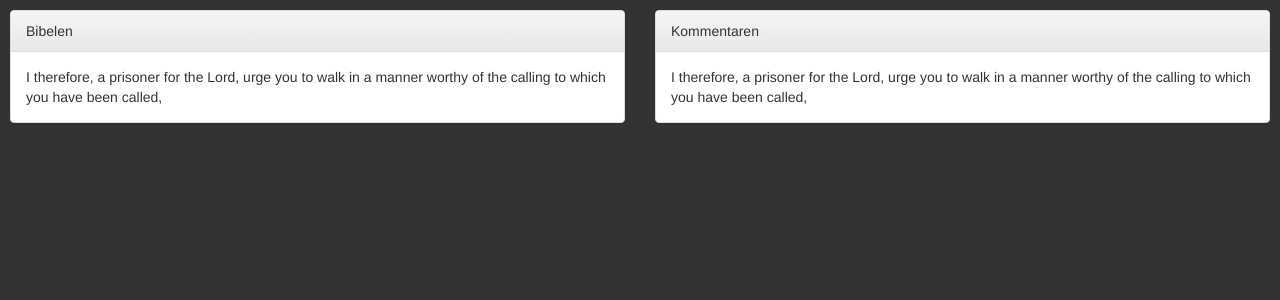
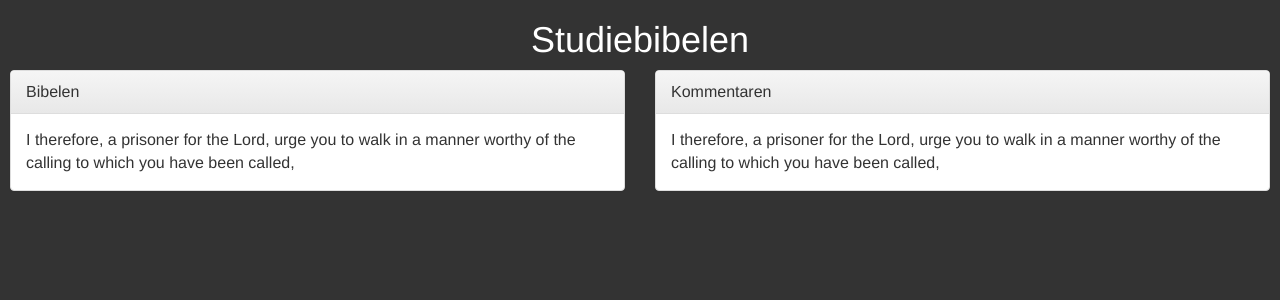
Before and after one commit to erlfas/Studiebibelen, an Angular app: page / in a window 1280 px wide. Shown: the top 300 px of the page. Built offline with nearby package versions, Linux system fonts and the light colour scheme.

Commit message:
egen komponent for hovedbrett.

```diff
--- a/src/app/app.component.html
+++ b/src/app/app.component.html
@@ -1,18 +1,3 @@
-<div class="row">
-  <div class="col-md-6">
-    <div class="panel panel-default">
-      <div class="panel-heading">Bibelen</div>
-      <div class="panel-body">
-        I therefore, a prisoner for the Lord, urge you to walk in a manner worthy of the calling to which you have been called,
-      </div>
-    </div>
-  </div>
-  <div class="col-md-6">
-    <div class="panel panel-default">
-      <div class="panel-heading">Kommentaren</div>
-      <div class="panel-body">
-        I therefore, a prisoner for the Lord, urge you to walk in a manner worthy of the calling to which you have been called,
-      </div>
-    </div>
-  </div>
-</div>
+<h1>Studiebibelen</h1>
+
+<main-board></main-board>
--- a/src/app/app.module.ts
+++ b/src/app/app.module.ts
@@ -4,10 +4,12 @@ import { FormsModule } from '@angular/forms';
 import { HttpModule } from '@angular/http';
 
 import { AppComponent } from './app.component';
+import { MainBoardComponent } from './components/main-board/main-board.component';
 
 @NgModule({
   declarations: [
-    AppComponent
+    AppComponent,
+    MainBoardComponent
   ],
   imports: [
     BrowserModule,
--- /dev/null
+++ b/src/app/components/main-board/main-board.component.html
@@ -0,0 +1,18 @@
+<div class="row">
+  <div class="col-md-6">
+    <div class="panel panel-default">
+      <div class="panel-heading">Bibelen</div>
+      <div class="panel-body">
+        I therefore, a prisoner for the Lord, urge you to walk in a manner worthy of the calling to which you have been called,
+      </div>
+    </div>
+  </div>
+  <div class="col-md-6">
+    <div class="panel panel-default">
+      <div class="panel-heading">Kommentaren</div>
+      <div class="panel-body">
+        I therefore, a prisoner for the Lord, urge you to walk in a manner worthy of the calling to which you have been called,
+      </div>
+    </div>
+  </div>
+</div>
--- /dev/null
+++ b/src/app/components/main-board/main-board.component.ts
@@ -0,0 +1,15 @@
+import { Component, OnInit } from '@angular/core';
+
+@Component({
+  selector: 'main-board',
+  templateUrl: './main-board.component.html',
+  styleUrls: ['./main-board.component.css']
+})
+export class MainBoardComponent implements OnInit {
+
+  constructor() { }
+
+  ngOnInit() {
+  }
+
+}
--- a/src/styles.css
+++ b/src/styles.css
@@ -4,4 +4,10 @@ body {
     margin-right: 10px;
     margin-left: 10px;
     background-color: #333;
+    font-size: 16px;
 }
+
+h1 {
+  color: #fff;
+  text-align: center;
+}
```
Also changed, not shown: src/app/components/main-board/main-board.component.css (added), 1 other file (tests, documents, lock files or other folders).
